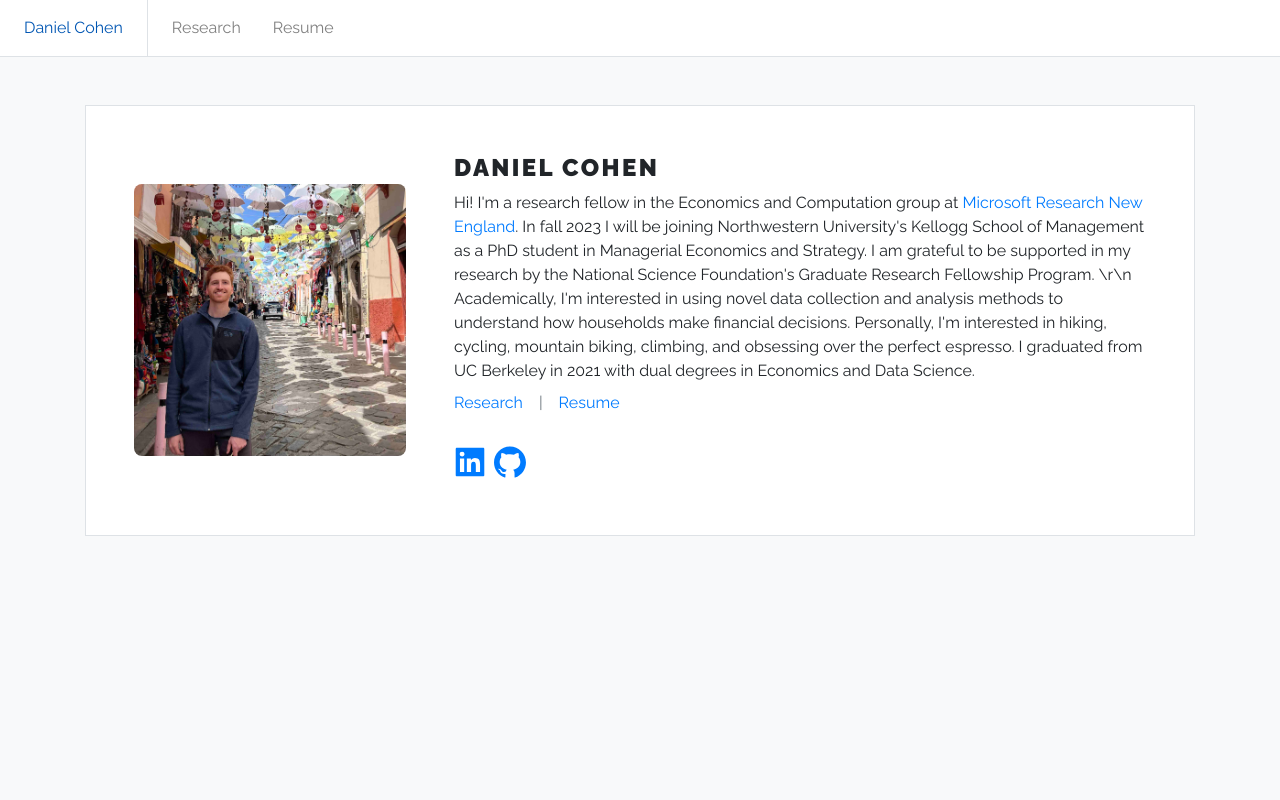
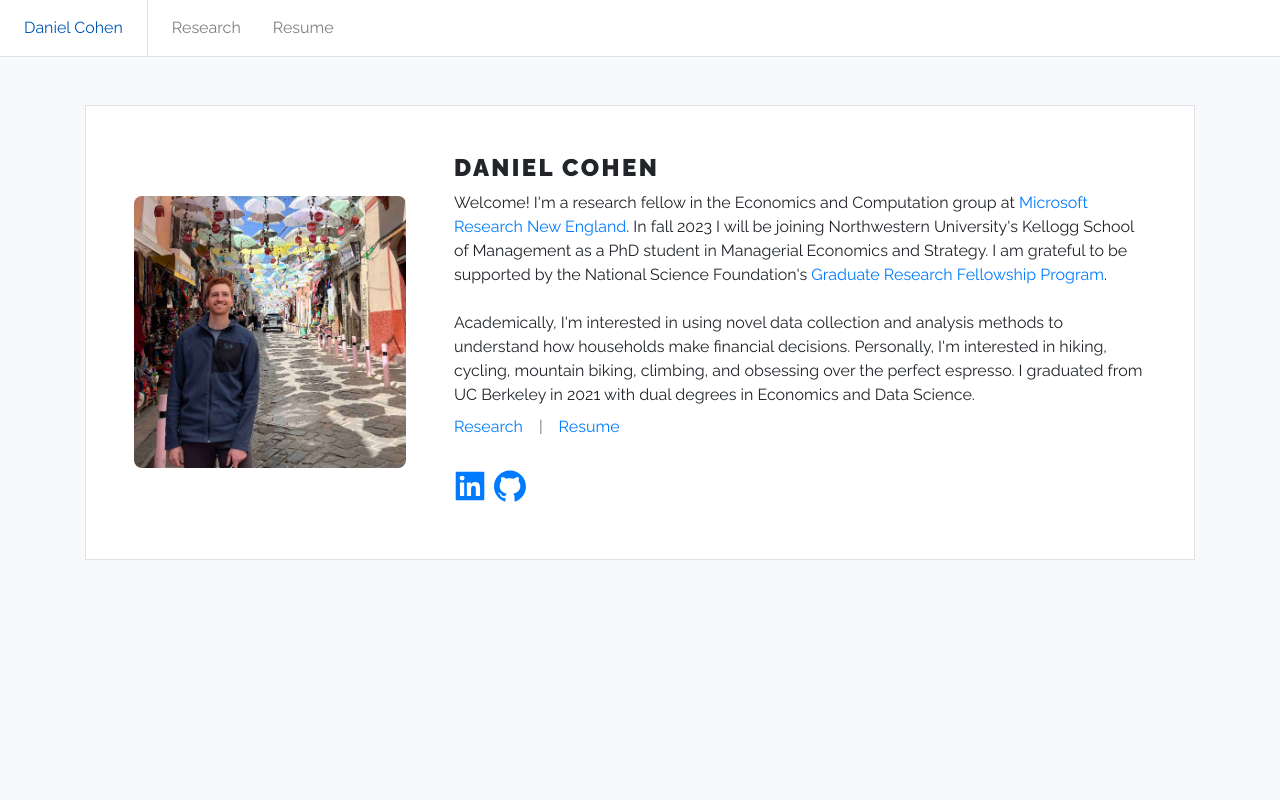
Before and after one commit to dannyboy2233/dannyboy2233.github.io, a React (Create React App) app: page /#/ in a window 1280 px wide. Shown: the top 800 px of the page. Built offline with nearby package versions, Linux system fonts and the light colour scheme.

Commit message:
update homepage

```diff
--- a/src/features/pages/Home.jsx
+++ b/src/features/pages/Home.jsx
@@ -13,16 +13,21 @@ const Home = () => (
       <div className="p-4">
         <h1>Daniel Cohen</h1>
         <div>
-          Hi! I&apos;m a research fellow in the Economics and Computation group
-          at{' '}
+          Welcome! I&apos;m a research fellow in the Economics and Computation
+          group at{' '}
           <a href="https://www.microsoft.com/en-us/research/lab/microsoft-research-new-england/">
             Microsoft Research New England
           </a>
           . In fall 2023 I will be joining Northwestern University&apos;s
           Kellogg School of Management as a PhD student in Managerial Economics
-          and Strategy. I am grateful to be supported in my research by the
-          National Science Foundation&apos;s Graduate Research Fellowship
-          Program. \r\n Academically, I&apos;m interested in using novel data
+          and Strategy. I am grateful to be supported by the National Science
+          Foundation&apos;s{' '}
+          <a href="https://www.nsfgrfp.org/">
+            Graduate Research Fellowship Program
+          </a>
+          .
+          <br />
+          <br /> Academically, I&apos;m interested in using novel data
           collection and analysis methods to understand how households make
           financial decisions. Personally, I&apos;m interested in hiking,
           cycling, mountain biking, climbing, and obsessing over the perfect
```
Also changed, not shown: package.json (line endings or trailing spaces), 1 other file (tests, documents, lock files or other folders).
